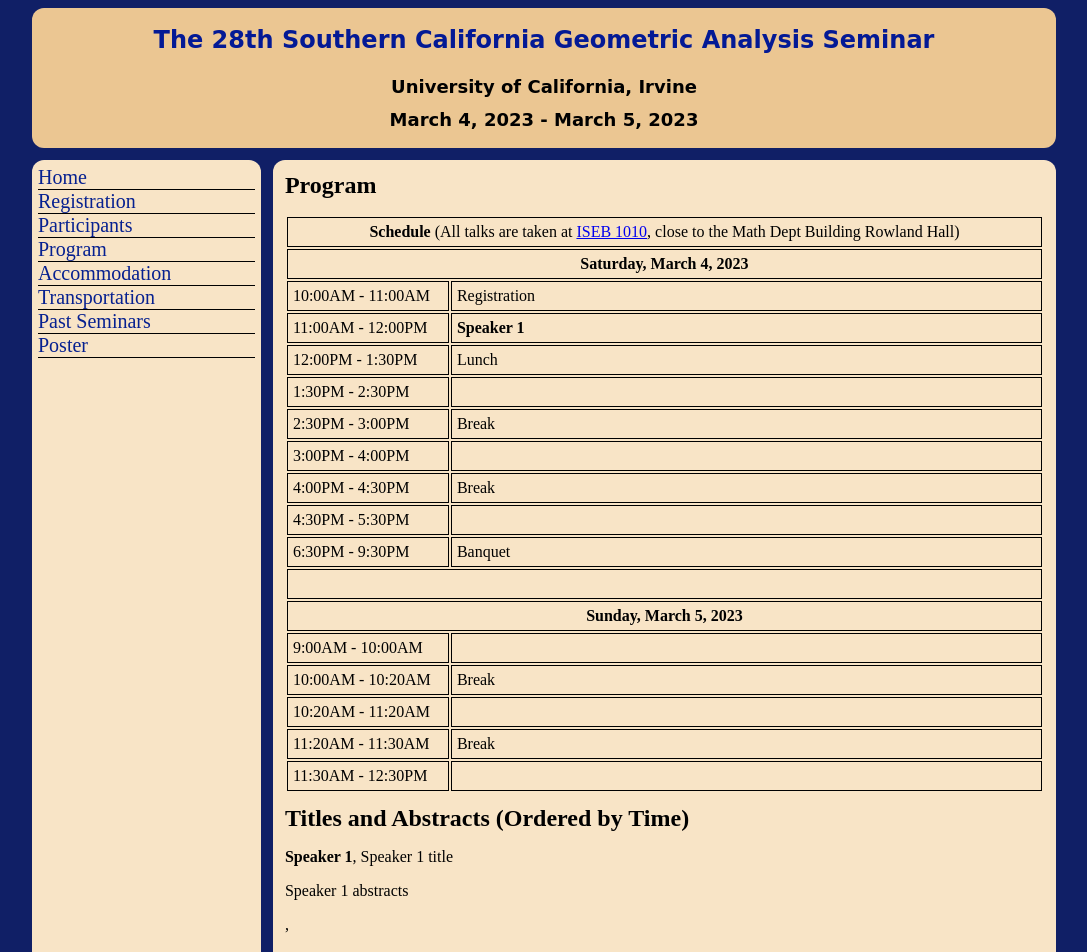
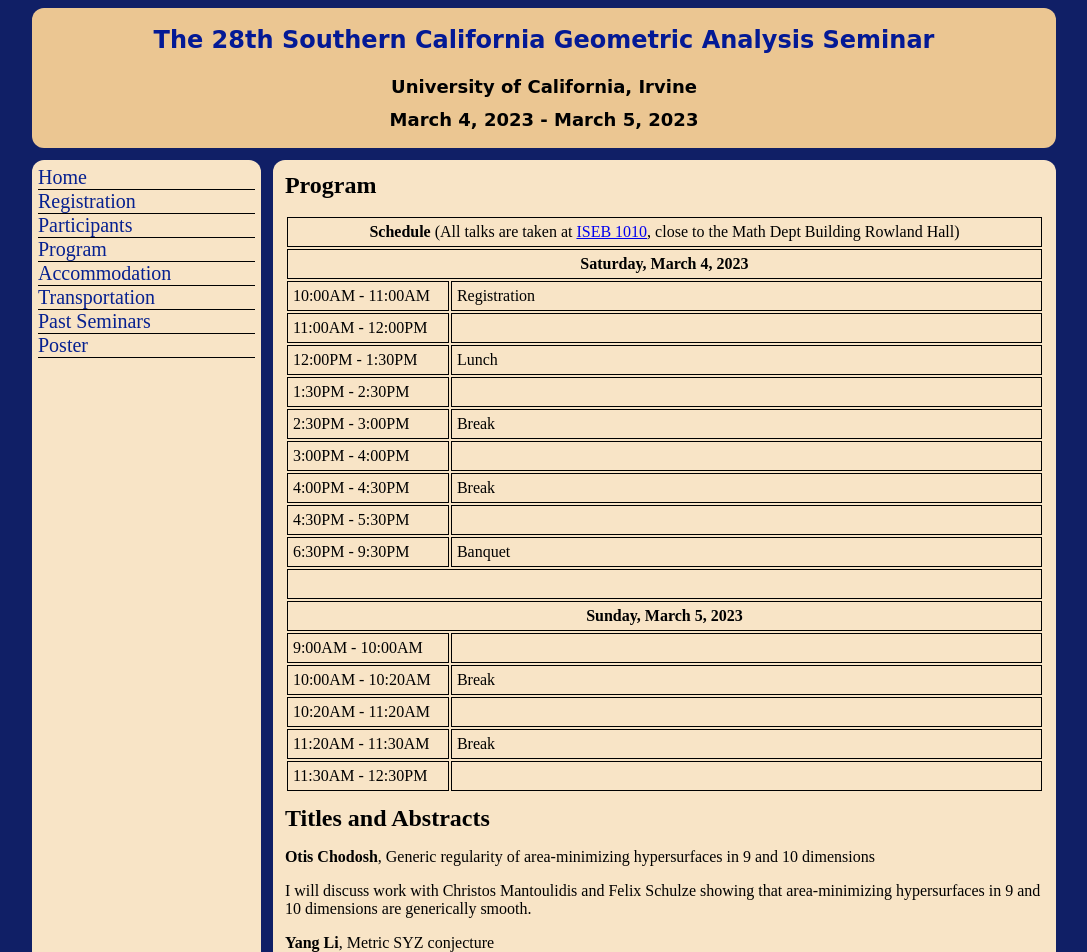
Before and after one commit to Geometry-Discovery-Project-UCI/scgas.math.uci.edu, a Vue app: page /program in a window 1280 px wide. Shown: the top 952 px of the page, without its empty margins (96-1183 px from the left). Built offline with nearby package versions, Linux system fonts and the light colour scheme.

Commit message:
Added title and abstract.

```diff
--- a/src/config.json
+++ b/src/config.json
@@ -44,10 +44,10 @@
             },
             {
                 "time": "11:00AM - 12:00PM",
-                "activity": "Speaker 1",
+                "activity": "Otis Chodosh",
                 "isSpeech": true,
-                "title": "Speaker 1 title",
-                "abstract": "Speaker 1 abstracts"
+                "title": "Generic regularity of area-minimizing hypersurfaces in 9 and 10 dimensions",
+                "abstract": " I will discuss work with Christos Mantoulidis and Felix Schulze showing that area-minimizing hypersurfaces in 9 and 10 dimensions are generically smooth."
             },
             {
                 "time": "12:00PM - 1:30PM",
@@ -56,10 +56,10 @@
             },
             {
                 "time": "1:30PM - 2:30PM",
-                "activity": "",
+                "activity": "Yang Li",
                 "isSpeech": true,
-                "title": "",
-                "abstract": ""
+                "title": "Metric SYZ conjecture",
+                "abstract": "The Strominger-Yau-Zaslow conjecture asks for the existence of special Lagrangian torus fibrations on Calabi-Yau manifolds near the large complex structure limit. I will discuss some recent progress on this, especially the case of the Fermat family of hypersurfaces."
             },
             {
                 "time": "2:30PM - 3:00PM",
--- a/src/views/ProgramView.vue
+++ b/src/views/ProgramView.vue
@@ -15,7 +15,9 @@
       <tr v-for="event in firstDaySchedule" :key="event.time">
         <td class="scheduled-time">{{ event.time }}</td>
         <td>
-          <strong v-if="event.isSpeech">{{ event.activity }}</strong>
+          <strong v-if="event.isSpeech">{{
+            isReleased ? event.activity : ""
+          }}</strong>
           <span v-else>{{ event.activity }}</span>
         </td>
       </tr>
@@ -28,14 +30,16 @@
       <tr v-for="event in secondDaySchedule" :key="event.time">
         <td class="scheduled-time">{{ event.time }}</td>
         <td>
-          <strong v-if="event.isSpeech">{{ event.activity }}</strong>
+          <strong v-if="event.isSpeech">{{
+            isReleased ? event.activity : ""
+          }}</strong>
           <span v-else>{{ event.activity }}</span>
         </td>
       </tr>
     </table>
   </div>
   <div class="divider"></div>
-  <h1>Titles and Abstracts (Ordered by Time)</h1>
+  <h1>Titles and Abstracts <span v-if="isReleased">(Ordered by Time)</span></h1>
   <div>
     <div v-for="speech in speeches" :key="speech.time">
       <div>
@@ -89,6 +93,7 @@
       firstDaySchedule,
       secondDaySchedule,
       speeches,
+      isReleased: false,
     };
   },
 });
```
